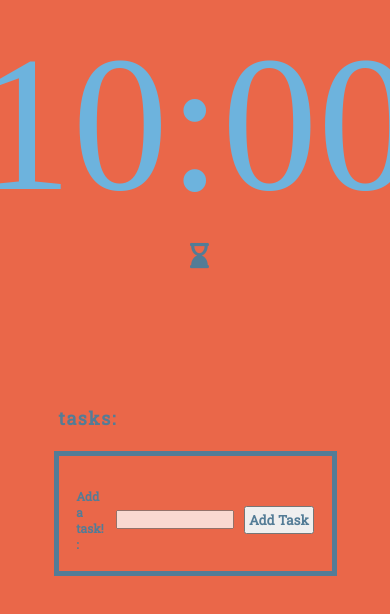
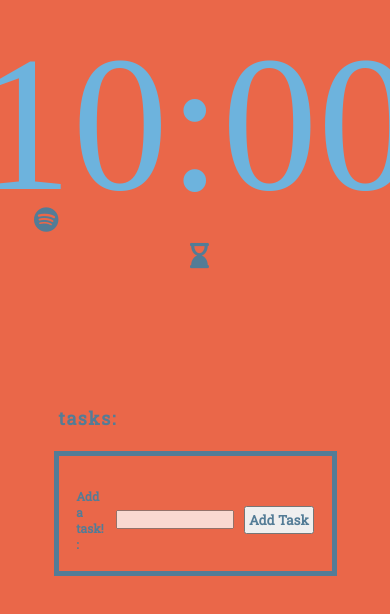
Before and after one commit to harrykeeran12/pokepomtimer, a React (Create React App) app in the folder react-pokepomtimer/: page / in a window 390 px wide. Shown: the part 210-824 px from the top of the page. Built offline with nearby package versions, Linux system fonts and the light colour scheme; a web font is replaced by a local one.

Commit message:
added spotify integration!
you can now add your own playlists while listening to music!
i've also tried to add some responsiveness!

```diff
--- a/react-pokepomtimer/public/index.html
+++ b/react-pokepomtimer/public/index.html
@@ -29,6 +29,6 @@
   <body>
     <noscript>You need to enable JavaScript to run this app.</noscript>
     <main></main>
-    <nav></nav>
+    <nav class="nav-bar"></nav>
   </body>
 </html>
--- /dev/null
+++ b/react-pokepomtimer/src/components/Nav.js
@@ -0,0 +1,45 @@
+import React, {useState } from 'react'
+import SpotifyEmbed from './Spotify'
+import SpotifyForm from './SpotifyForm'
+
+function Nav(){
+const [pressed, setpressed] = useState(false)
+const [link, setlink] = useState('')
+
+const embed = <div className="spotify-container">
+  <SpotifyEmbed link={link}></SpotifyEmbed>
+  </div>
+
+
+
+const turnOnSpotify = () => {
+  if(pressed === true){
+    setpressed(!pressed)
+
+    }
+ else{
+    setpressed(!pressed)
+
+    }
+}
+
+function processLink(link) {
+  if(link.includes("open.spotify.com")){
+    link = link.replace("/playlist", "/embed/playlist")
+    setlink(link)
+  }
+
+
+}
+
+  return(
+    <React.Fragment>
+    <div className="nav-container">
+      <i className="fab fa-spotify icon" onClick={turnOnSpotify}></i>
+        {(pressed === true) ? <SpotifyForm setlink = {link => processLink(link)}></SpotifyForm> : <div></div>}
+      </div>
+      {((pressed === true) && (link !== '')) ? embed : <div></div>}
+      </React.Fragment>
+  )
+}
+export default Nav
--- /dev/null
+++ b/react-pokepomtimer/src/components/Spotify.js
@@ -0,0 +1,14 @@
+import React from 'react';
+
+import '../index.css'
+
+function SpotifyEmbed({ link }){
+
+  return(
+    <iframe src={link} frameborder="0" allowtransparency="true" allow="encrypted-media" title="Spotify" className="spotify-embed"></iframe>
+  )
+
+
+}
+
+export default SpotifyEmbed;
--- /dev/null
+++ b/react-pokepomtimer/src/components/SpotifyForm.js
@@ -0,0 +1,28 @@
+import React, { useState } from 'react'
+
+
+function SpotifyForm({setlink}){
+  const [Temp, setTemp] = useState('')
+
+  const handleInput = event => {
+  if (event.target.value !== ''){
+  setTemp(event.target.value)
+
+ }
+  };
+const submitHandler = event => {
+  event.preventDefault()
+  if(Temp !== ' '){
+   setlink(Temp);
+   setTemp(' ')
+  }
+}
+  return(
+    <form className="spotify-form">
+      <input type="text" placeholder="Enter the URL of a Spotify Link here." onChange={handleInput}className = "spotify-form-text"></input>
+      <input type="submit" value="Submit" onClick={submitHandler}></input>
+    </form>
+  )
+}
+
+export default SpotifyForm
--- a/react-pokepomtimer/src/index.css
+++ b/react-pokepomtimer/src/index.css
@@ -158,6 +158,59 @@ main {
   font-weight: bolder;
 }
 
+.nav-bar {
+  position: absolute;
+  height: 100vh;
+  width: 20vw;
+  top: 0;
+  left: 0;
+  display: flex;
+  align-items: center;
+  justify-content: center;
+}
+.nav-container {
+  display: flex;
+  flex-direction: column;
+  align-items: center;
+  justify-content: center;
+  width: inherit;
+}
+.spotify-embed {
+  width: 300px;
+  height: 80px;
+  border-radius: 10px;
+  opacity: 0.75;
+  border: 5px solid var(--blue2);
+}
+.spotify-embed:hover {
+  opacity: 1;
+}
+.spotify-container {
+  position: absolute;
+  bottom: 0;
+  left: 0;
+  width: 100vw;
+  height: 20vh;
+  display: flex;
+  flex-direction: row;
+  align-items: center;
+  justify-content: center;
+}
+
+.spotify-form {
+  display: flex;
+  flex-direction: column;
+  align-items: center;
+  justify-content: center;
+  margin-top: 20%;
+  margin-right: 5%;
+  margin-left: 5%;
+}
+.spotify-form input[type="text"] {
+  width: 100%;
+  height: 20%;
+  font-size: 16px;
+}
 @media screen and (max-width: 500px) {
   :root {
     font-size: 12px;
@@ -170,3 +223,9 @@ main {
     flex-direction: column;
   }
 }
+@media screen and (max-width: 850px) {
+  .spotify-container {
+    top: 0;
+    bottom: 100%;
+  }
+}
--- a/react-pokepomtimer/src/index.js
+++ b/react-pokepomtimer/src/index.js
@@ -2,8 +2,13 @@ import React from 'react';
 import ReactDOM from 'react-dom';
 import './index.css';
 import Main from './App';
+import Nav from './components/Nav';
 
 ReactDOM.render(
     <Main/>,
   document.querySelector('main')
 );
+
+ReactDOM.render(
+  <Nav></Nav>, document.querySelector('nav')
+)
```
